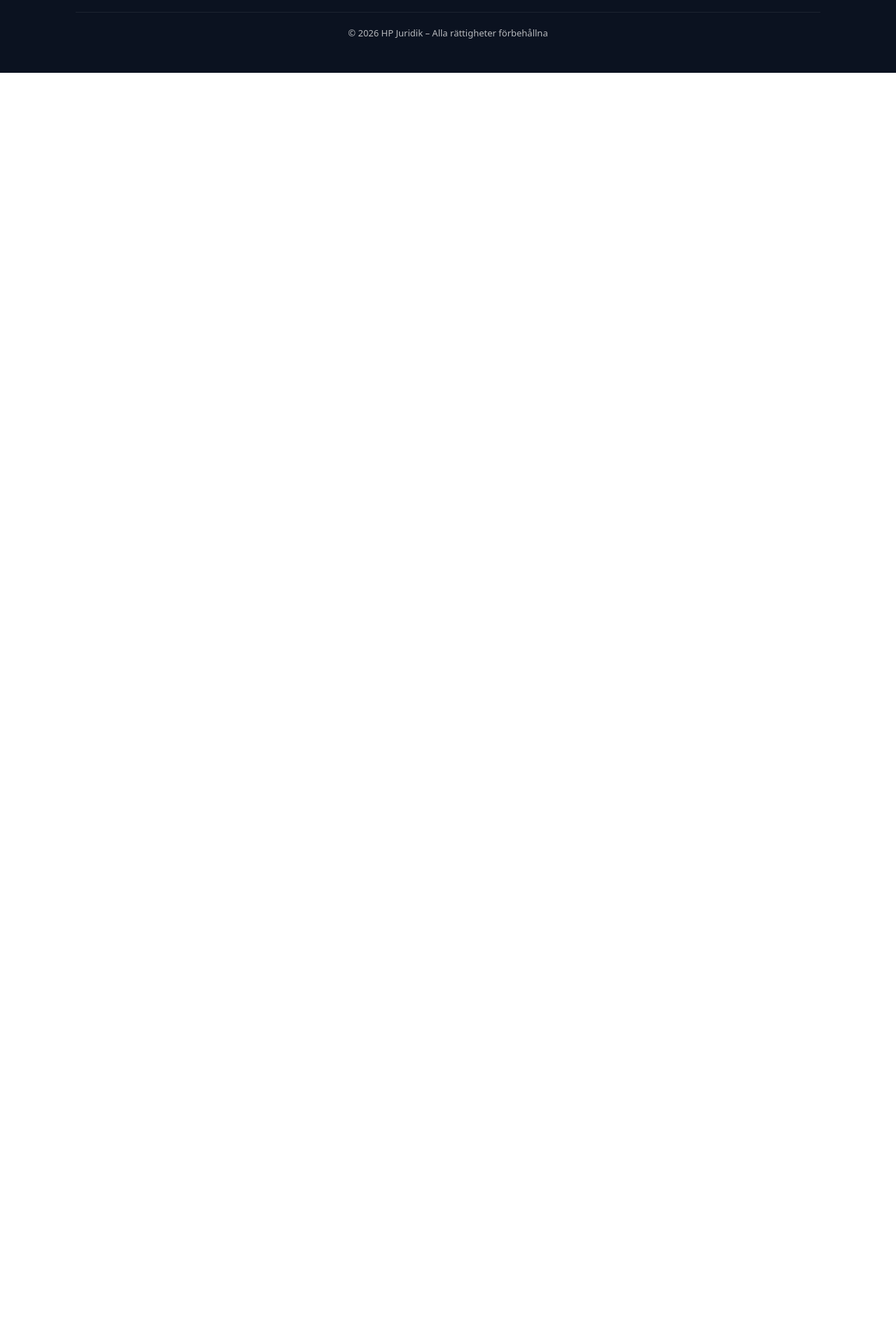
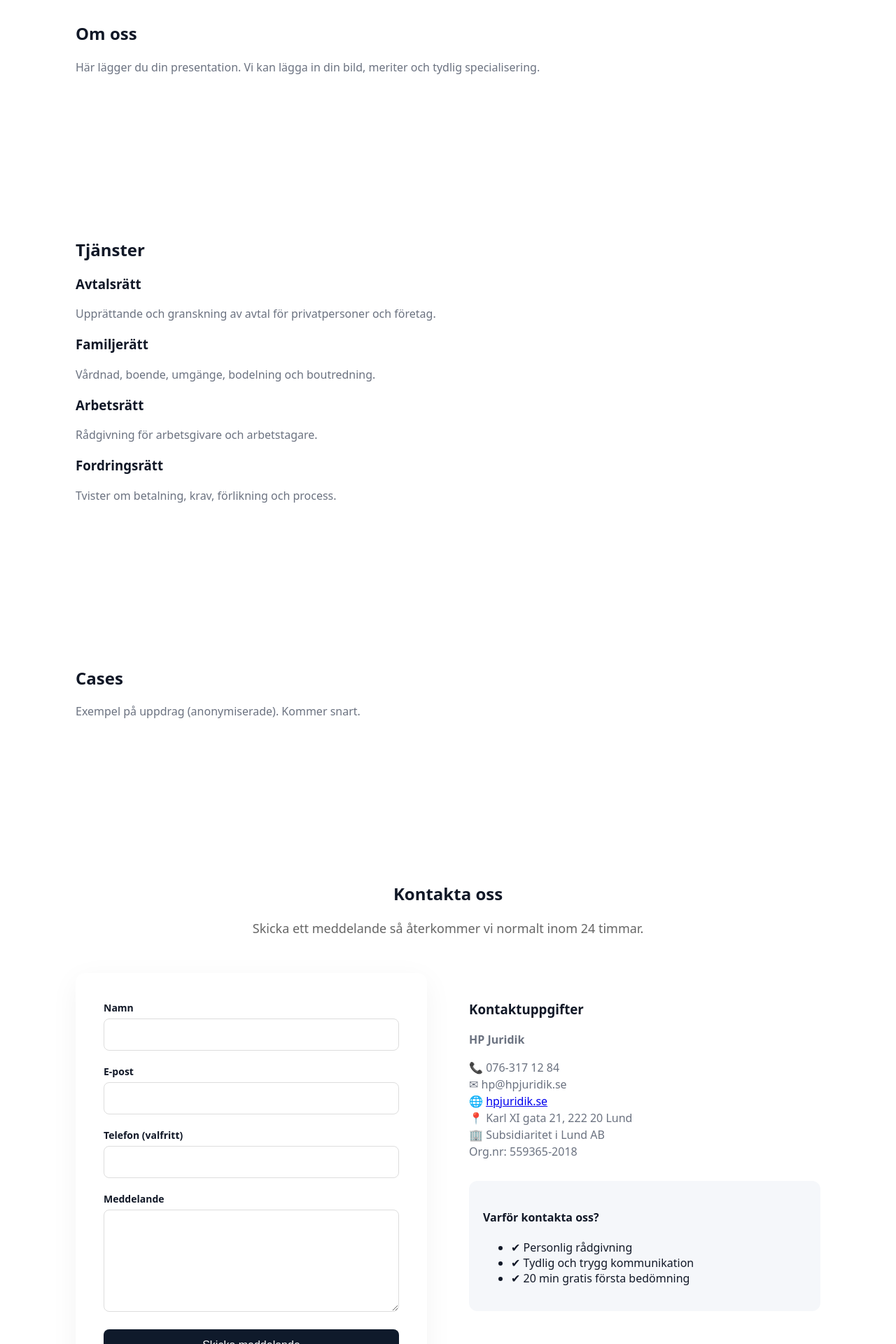
Before and after one commit to optiphyswe-cyber/hpjuridik-web, a FastAPI app: page /gdpr in a window 1280 px wide. Shown: the part 680-2600 px from the top of the page at 70% size. Before the commit the page ends 784 px from the top, so only its background shows below. Run offline with FastAPI, Linux system fonts and the light colour scheme.

Commit message:
Update page.html

```diff
--- a/app/templates/pages/page.html
+++ b/app/templates/pages/page.html
@@ -1,13 +1,142 @@
  {% extends "base.html" %}
     {% block content %}
-<section class="page">
-  <h1>{{ heading }}</h1>
-  <p class="muted">{{ lead }}</p>
 
-  {% if body %}
-    <div class="prose">
-      {{ body | safe }}
+    <section id="hem" class="section hero">
+      <div class="container">
+        <div class="card hero-card">
+          <div class="hero-text">
+            <h1>20 min gratis rådgivning</h1>
+            <p class="lead">Personlig, trygg och värdeskapande juridik för privatpersoner och företag.</p>
+
+            <ul class="bullets">
+              <li>Ansvarsförsäkring via Folksam sedan 2020</li>
+              <li>Rättsskydds- och rättshjälpsärenden</li>
+              <li>Avtalsrätt, familjerätt, arbetsrätt, fordringsrätt</li>
+              <li>Boutredningar & bodelningar</li>
+              <li>Inga krav på vidare köp</li>
+            </ul>
+
+            <div class="cta-row">
+              <a class="btn-primary" href="/#kontakta-oss">Boka rådgivning</a>
+              <a class="btn-secondary" href="/#tjanster">Se tjänster</a>
+            </div>
+          </div>
+        </div>
+      </div>
+    </section>
+
+    <section id="om-oss" class="section">
+      <div class="container">
+        <h2>Om oss</h2>
+        <p class="muted">
+          Här lägger du din presentation. Vi kan lägga in din bild, meriter och tydlig specialisering.
+        </p>
+      </div>
+    </section>
+
+    <section id="tjanster" class="section">
+      <div class="container">
+        <h2>Tjänster</h2>
+        <div class="grid">
+          <div class="feature">
+            <h3>Avtalsrätt</h3>
+            <p>Upprättande och granskning av avtal för privatpersoner och företag.</p>
+          </div>
+          <div class="feature">
+            <h3>Familjerätt</h3>
+            <p>Vårdnad, boende, umgänge, bodelning och boutredning.</p>
+          </div>
+          <div class="feature">
+            <h3>Arbetsrätt</h3>
+            <p>Rådgivning för arbetsgivare och arbetstagare.</p>
+          </div>
+          <div class="feature">
+            <h3>Fordringsrätt</h3>
+            <p>Tvister om betalning, krav, förlikning och process.</p>
+          </div>
+        </div>
+      </div>
+    </section>
+
+    <section id="cases" class="section">
+      <div class="container">
+        <h2>Cases</h2>
+        <p class="muted">Exempel på uppdrag (anonymiserade). Kommer snart.</p>
+      </div>
+    </section>
+
+    <section id="kontakta-oss" class="section">
+      <div class="container">
+        <div class="contact-header">
+          <h2>Kontakta oss</h2>
+          <p class="lead">Skicka ett meddelande så återkommer vi normalt inom 24 timmar.</p>
+        </div>
+
+        {% if sent %}
+          <div class="success-box">
+            <h3>Tack för ditt meddelande.</h3>
+            <p>Vi återkommer så snart som möjligt.</p>
           </div>
         {% endif %}
+
+        {% if error %}
+          <div class="error-box">
+            <strong>Det gick inte att skicka just nu.</strong><br>
+            Mejla oss direkt på <strong>hp@hpjuridik.se</strong>.
+            <div class="error-detail">{{ error }}</div>
+          </div>
+        {% endif %}
+
+        <div class="contact-grid">
+          <form method="post" action="/kontakta-oss" class="contact-form">
+            <input type="text" name="website" style="display:none" />
+
+            <div class="form-group">
+              <label for="namn">Namn</label>
+              <input type="text" id="namn" name="namn" required />
+            </div>
+
+            <div class="form-group">
+              <label for="epost">E-post</label>
+              <input type="email" id="epost" name="epost" required />
+            </div>
+
+            <div class="form-group">
+              <label for="telefon">Telefon (valfritt)</label>
+              <input type="text" id="telefon" name="telefon" />
+            </div>
+
+            <div class="form-group">
+              <label for="meddelande">Meddelande</label>
+              <textarea id="meddelande" name="meddelande" rows="6" required></textarea>
+            </div>
+
+            <button type="submit" class="btn-primary">Skicka meddelande</button>
+          </form>
+
+          <div class="contact-info">
+            <h3>Kontaktuppgifter</h3>
+            <p><strong>HP Juridik</strong></p>
+            <p>
+              📞 076-317 12 84<br />
+              ✉ hp@hpjuridik.se<br />
+              🌐 <a href="https://hpjuridik.se" target="_blank" rel="noopener">hpjuridik.se</a><br />
+              📍 Karl XI gata 21, 222 20 Lund<br />
+              🏢 Subsidiaritet i Lund AB<br />
+              Org.nr: 559365-2018
+            </p>
+
+            <div class="trust-box">
+              <h4>Varför kontakta oss?</h4>
+              <ul>
+                <li>✔ Personlig rådgivning</li>
+                <li>✔ Tydlig och trygg kommunikation</li>
+                <li>✔ 20 min gratis första bedömning</li>
+              </ul>
+            </div>
+          </div>
+        </div>
+      </div>
     </section>
+
     {% endblock %}
```
Lines whose indentation alone changed are shown as unchanged.
